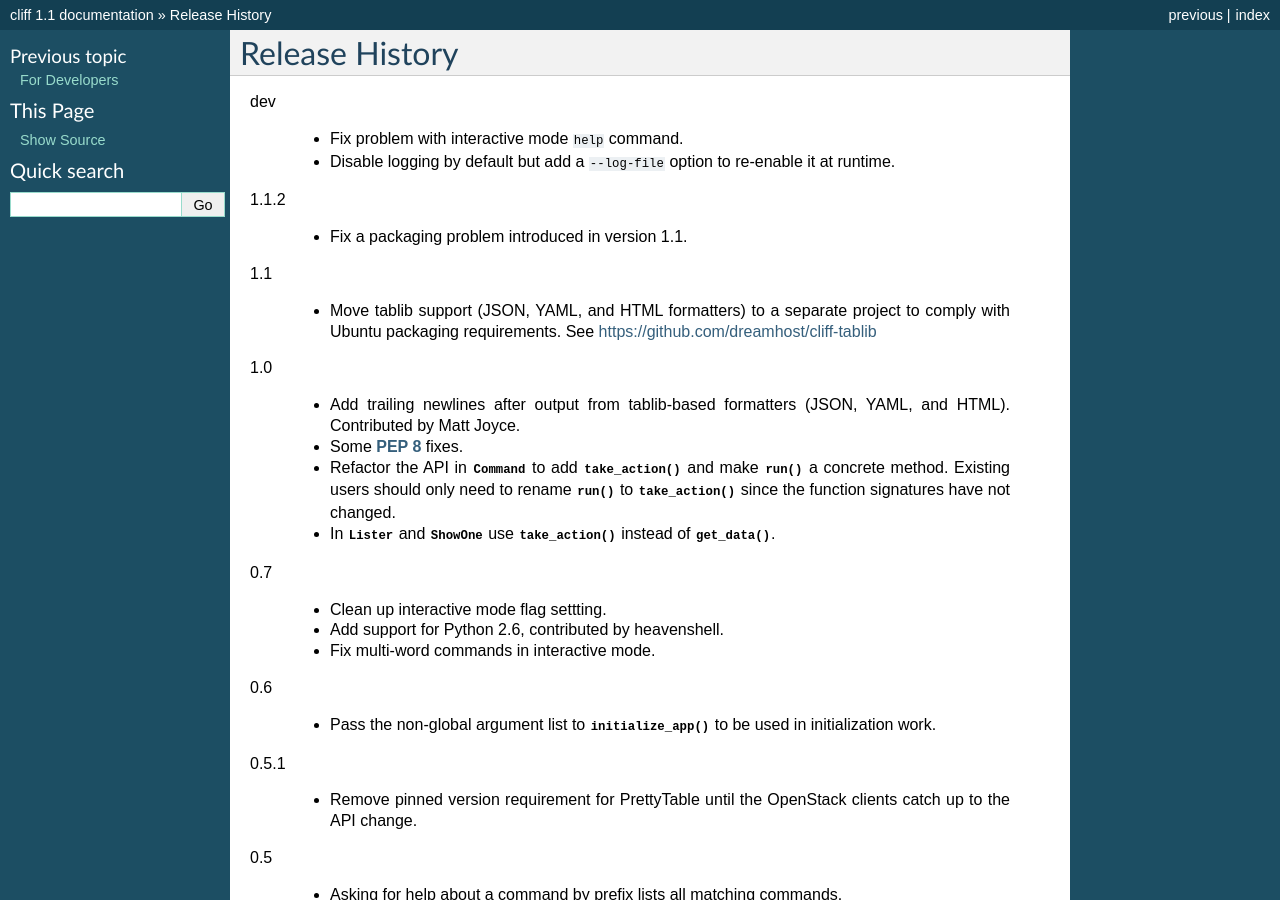
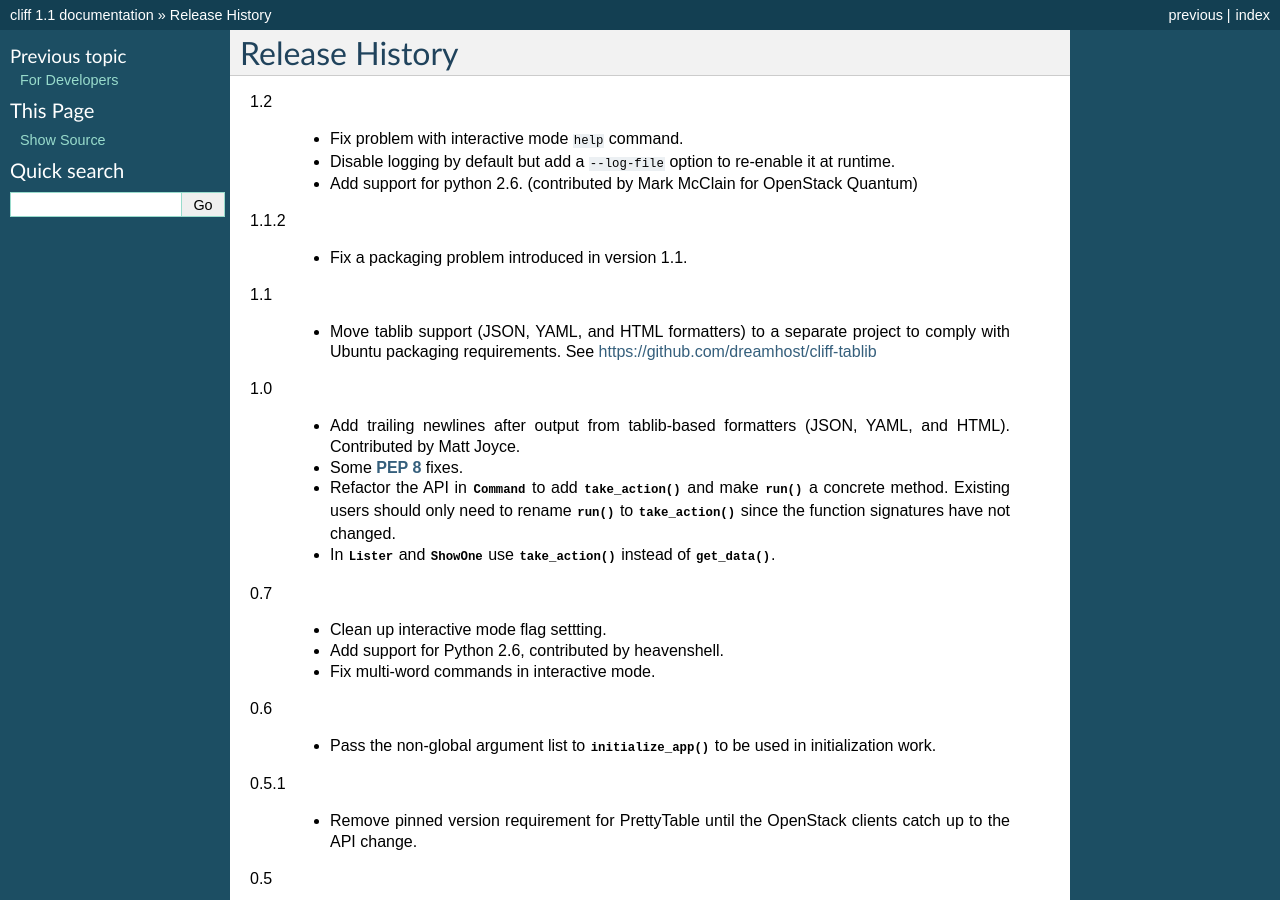
Before and after one commit to openstack/cliff, a Sphinx documentation site: the page built from docs/source/history.rst, in a window 1280 px wide and 900 px high. Built offline with Sphinx 7.4.7, drawn with Linux system fonts in a browser that asks for light colours.

Commit message:
Set up release 1.2
Document python 2.6 support; update version in setup.py and history
file.

Change-Id: I4fd0e0edf09e041a000f9037bffdbb1d03af1936
Signed-off-by: Doug Hellmann <doug.hellmann@dreamhost.com>

```diff
--- a/docs/source/history.rst
+++ b/docs/source/history.rst
@@ -2,11 +2,13 @@
  Release History
 =================
 
-dev
+1.2
 
   - Fix problem with interactive mode ``help`` command.
   - Disable logging by default but add a ``--log-file`` option to
     re-enable it at runtime.
+  - Add support for python 2.6. (contributed by Mark McClain for
+    OpenStack Quantum)
 
 1.1.2
 
--- a/setup.py
+++ b/setup.py
@@ -3,7 +3,7 @@
 PROJECT = 'cliff'
 
 # Change docs/source/conf.py too!
-VERSION = '1.1.2'
+VERSION = '1.2'
 
 # Bootstrap installation of Distribute
 import distribute_setup
```
